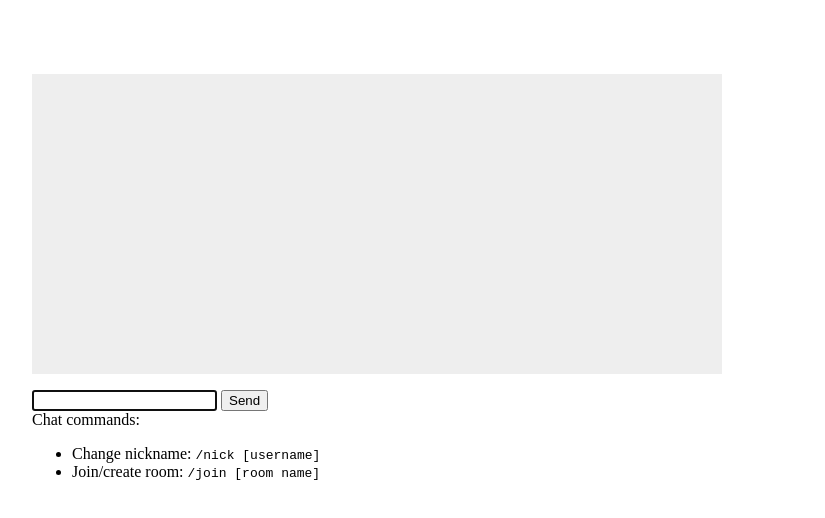
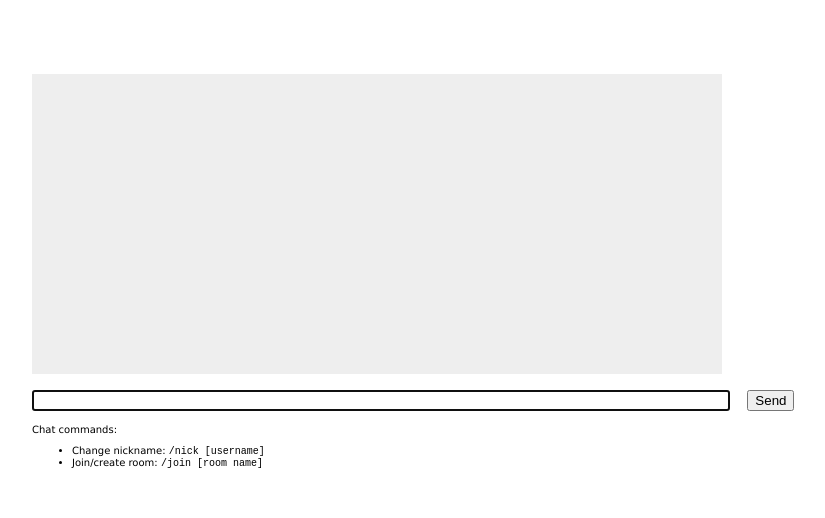
Before and after one commit to marciandmnd/IcyChatrooms, a website: page public/index.html in a window 1280 px wide. Shown: the whole page, without its empty margins (208-1033 px from the left). Drawn offline with nearby package versions, Linux system fonts and the light colour scheme; no server answers.

Commit message:
updated styles and added Procfile for heroku

```diff
--- a/public/stylesheets/style.css
+++ b/public/stylesheets/style.css
@@ -1,3 +1,28 @@
+#room-list {
+  float: right;
+  width: 100px;
+  height: 300px;
+  overflow: auto;
+}
+
+#room-list div {
+  border-bottom: 1px solid #eee;
+}
+
+#room-list div:hover {
+  background-color: #ddd;
+  cursor: pointer;
+}
+
+#send-message {
+  width: 690px;
+  margin-bottom: 1em;
+  margin-right: 1em;
+}
+
+#help {
+  font: 10px "Lucida Grande", Helvetica, Arial, sans-serif;
+}
 body {
   padding: 50px;
 }
```
Also changed, not shown: 1 other file.
